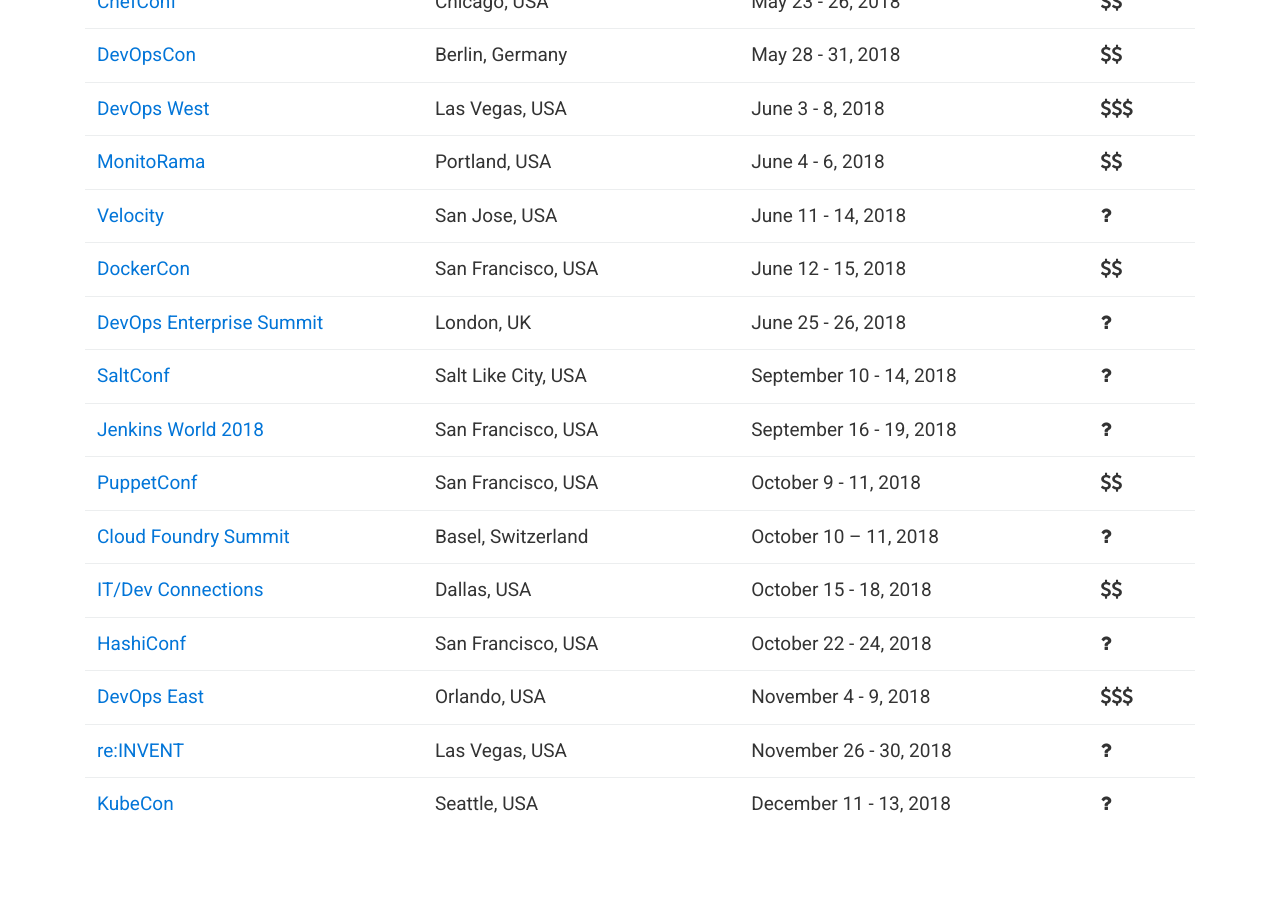
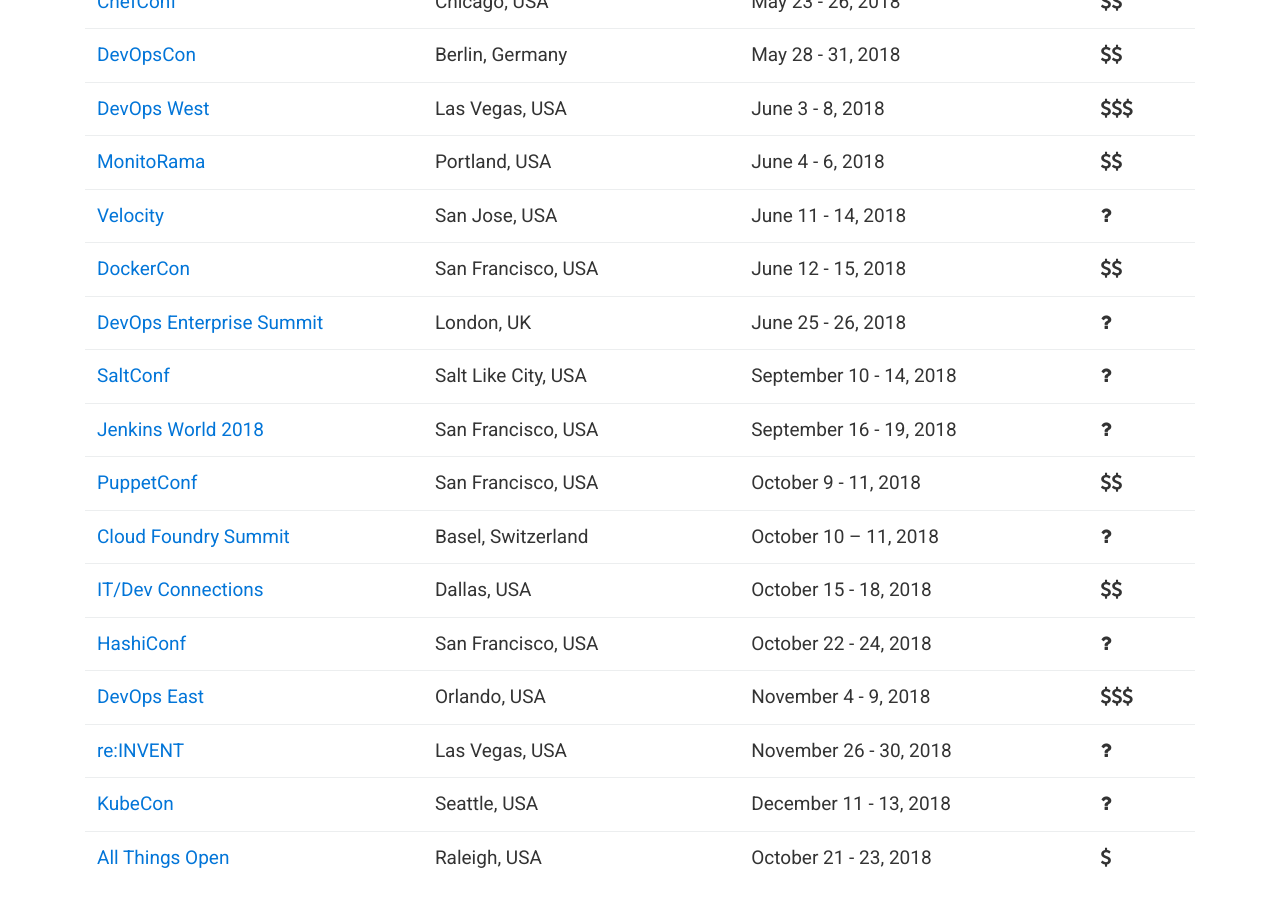
Before and after one commit to finspin/gotodevops.org, a Jekyll site: the page built from index.md, in a window 1280 px wide and 900 px high, scrolled down 1089 px. Built offline with Jekyll 4.4.1, drawn with Linux system fonts in a browser that asks for light colours; nearby versions of some CDN libraries; before the commit the page ends 1936 px from its top, so only the background shows below that.

Commit message:
Adding All Things Open

```diff
--- a/_data/conferences.yml
+++ b/_data/conferences.yml
@@ -285,3 +285,12 @@
   date: December 11 - 13, 2018
   start-date: 1544486400
   cost: unknown
+
+- name: All Things Open
+  url: https://allthingsopen.org/
+  location:
+      city: Raleigh
+      country: USA
+  date: October 21 - 23, 2018
+  start-date: 1540252800
+  cost: 1
```
